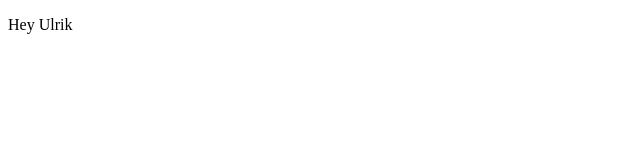
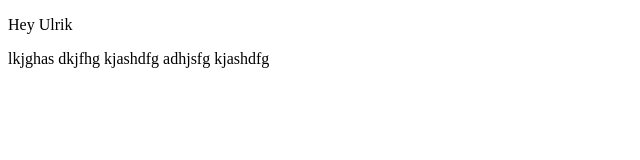
Before and after one commit to MrDulrik/test2, a plain HTML site: page index.html in a window 1280 px wide. Shown: the whole page, without its empty margins (0-640 px from the left). Drawn offline with Linux system fonts and the light colour scheme.

Commit message:
Added text

```diff
--- a/index.html
+++ b/index.html
@@ -10,5 +10,8 @@
             Hey Ulrik
         </p>
     </div>
+<div>
+    lkjghas dkjfhg kjashdfg adhjsfg kjashdfg
+</div>
 </body>
 </html>
```
